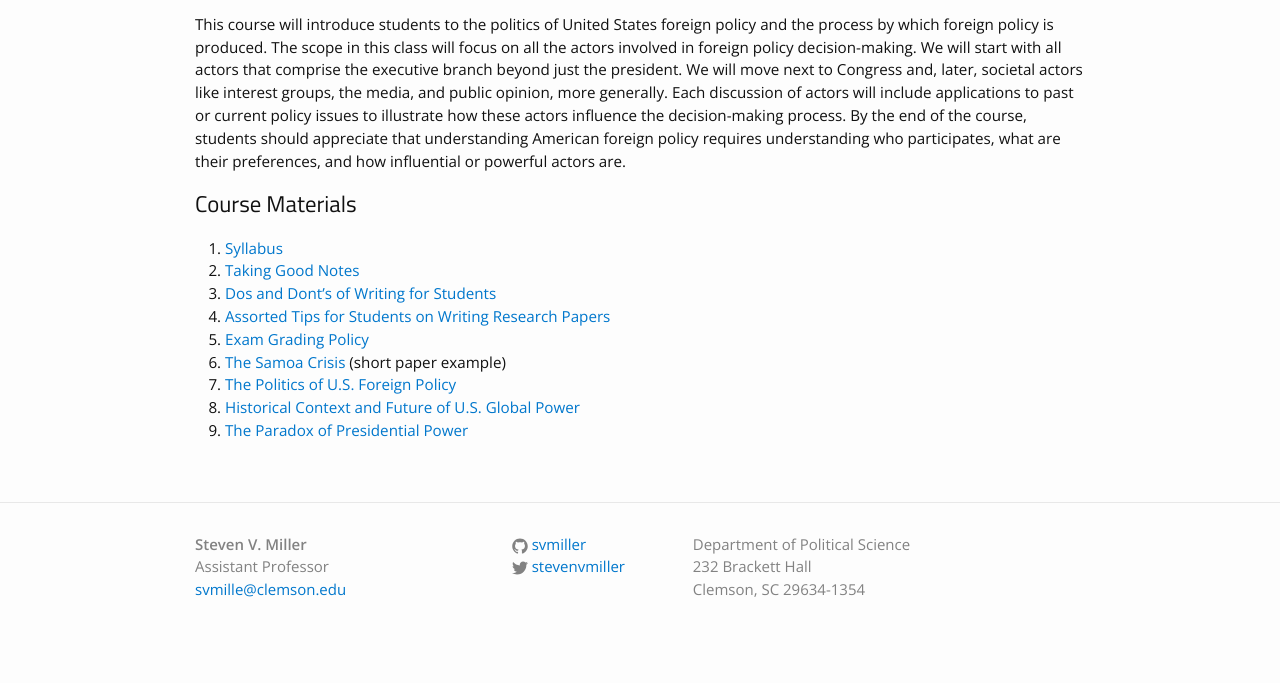
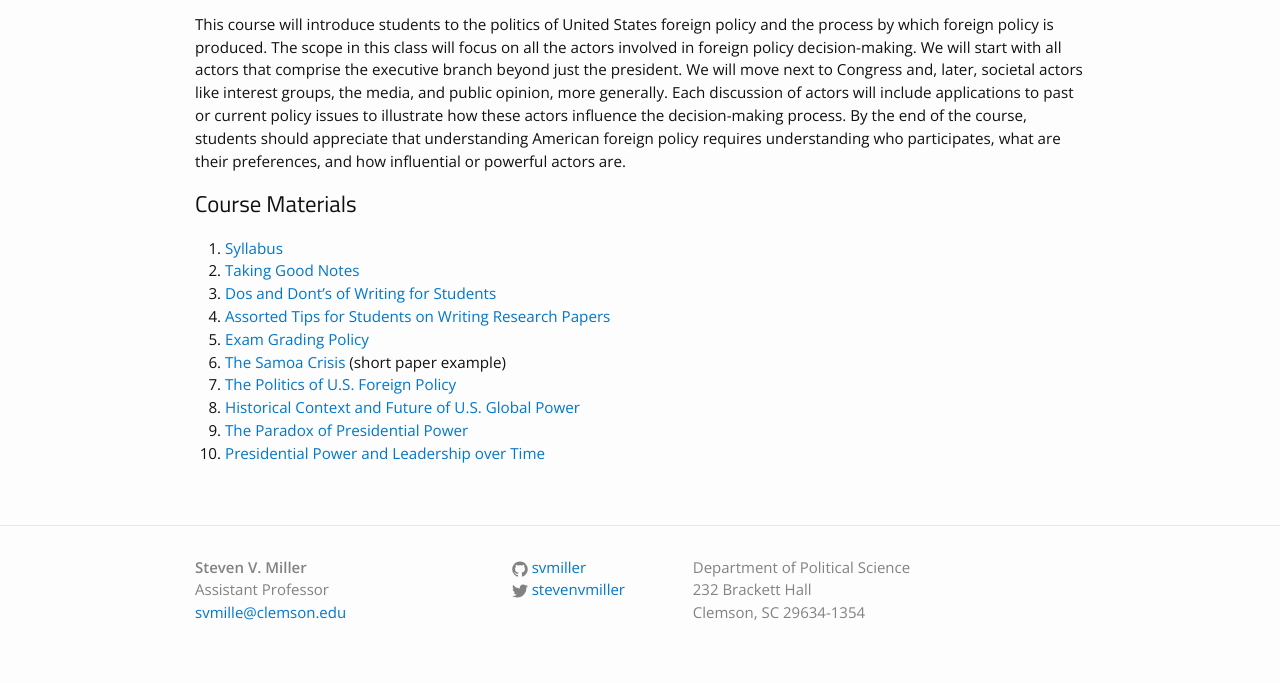
Before and after one commit to svmiller/svmiller.github.io, a Jekyll site: the page built from teaching/posc-3630.md, in a window 1280 px wide. Shown: the part 483-1166 px from the top of the page. Built offline with Jekyll 4.4.1, drawn with Linux system fonts in a browser that asks for light colours; some web fonts are replaced; before the commit the page ends 1143 px from its top, so only the background shows below that.

Commit message:
add lectures 01.21.2016

```diff
--- a/teaching/posc-3630.md
+++ b/teaching/posc-3630.md
@@ -19,3 +19,4 @@ This course will introduce students to the politics of United States foreign pol
 7. [The Politics of U.S. Foreign Policy](https://www.dropbox.com/s/ore082xvo1c7jmv/posc3630-lecture-chp1.pdf?dl=0)
 8. [Historical Context and Future of U.S. Global Power](https://www.dropbox.com/s/shjfatfros5id3q/posc3630-lecture-historical-context-future-usfp.pdf?dl=0)
 9. [The Paradox of Presidential Power](https://www.dropbox.com/s/f5lgciyv73opouz/posc3630-lecture-paradox-presidential-power.pdf?dl=0)
+10. [Presidential Power and Leadership over Time](https://www.dropbox.com/s/t4t43ijs42p97n9/posc3630-lecture-presidential-power-over-time.pdf?dl=0)
```
Also changed, not shown: teaching/posc-3410.md (+1 -0 lines).
